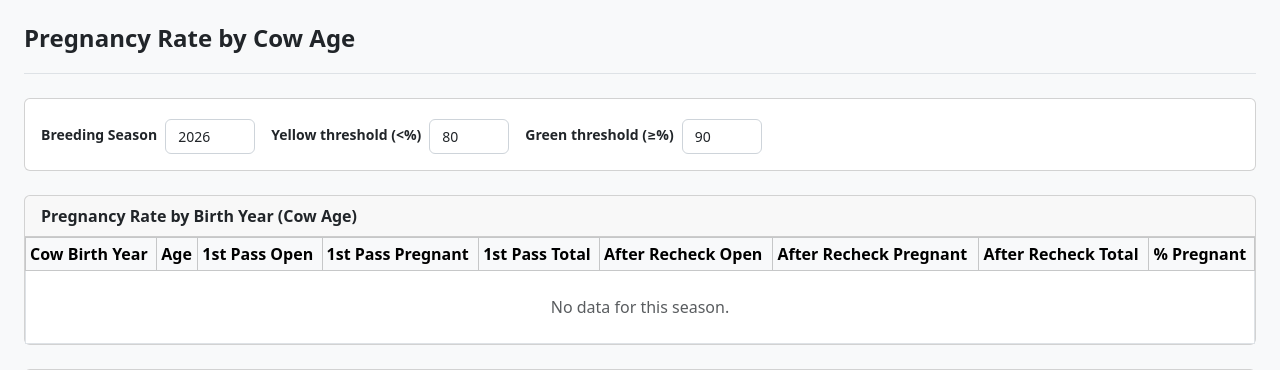
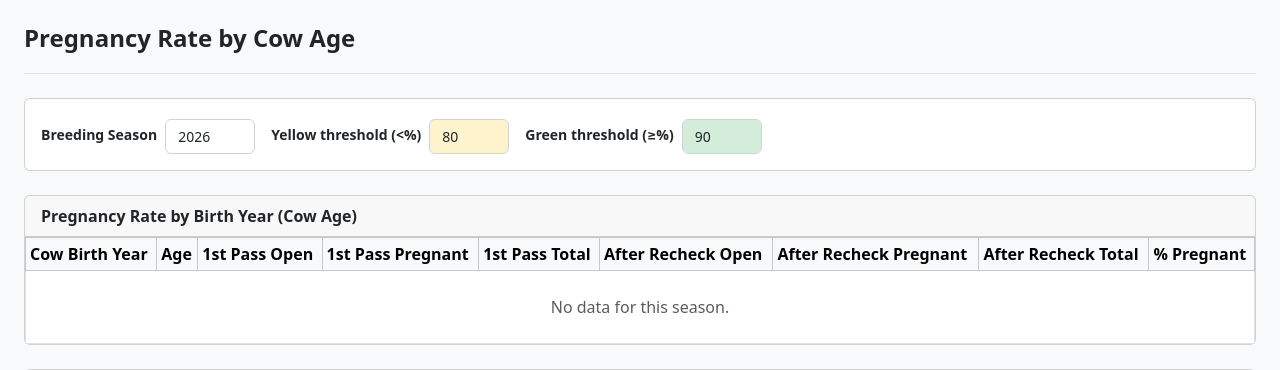
Before and after one commit to pwbryant/ranch-tools-application, a Django app: page /pregchecks/report-5/ in a window 1280 px wide. Shown: the part 56-426 px from the top of the page. Run offline with Django 4.2, Linux system fonts and the light colour scheme; data comes from the database, SQL or seed files in the repository; data that the repository does not hold is empty.

Commit message:
add threshold colors to threshold inputs on reports

```diff
--- a/django_project/ranch_tools/templates/preg_check/report-5.html
+++ b/django_project/ranch_tools/templates/preg_check/report-5.html
@@ -24,14 +24,14 @@
             <div class="col-auto">
                 <div class="d-flex align-items-center gap-2">
                     <label for="low_threshold" class="form-label fw-semibold small mb-0 text-nowrap">Yellow threshold (&lt;%)</label>
-                    <input type="number" class="form-control form-control-sm d-inline-block" id="low_threshold"
+                    <input type="number" class="form-control form-control-sm d-inline-block low-pct" id="low_threshold"
                            name="low_threshold" value="{{ low_threshold }}" min="0" max="100" style="width:80px">
                 </div>
             </div>
             <div class="col-auto">
                 <div class="d-flex align-items-center gap-2">
                     <label for="high_threshold" class="form-label fw-semibold small mb-0 text-nowrap">Green threshold (&ge;%)</label>
-                    <input type="number" class="form-control form-control-sm d-inline-block" id="high_threshold"
+                    <input type="number" class="form-control form-control-sm d-inline-block high-pct" id="high_threshold"
                            name="high_threshold" value="{{ high_threshold }}" min="0" max="100" style="width:80px">
                 </div>
             </div>
--- a/django_project/ranch_tools/templates/preg_check/rolling-average-report.html
+++ b/django_project/ranch_tools/templates/preg_check/rolling-average-report.html
@@ -29,14 +29,14 @@
             <div class="col-auto">
                 <div class="d-flex align-items-center gap-2">
                     <label for="low_threshold" class="form-label fw-semibold small mb-0 text-nowrap">Yellow threshold (&lt;%)</label>
-                    <input type="number" class="form-control form-control-sm" id="low_threshold"
+                    <input type="number" class="form-control form-control-sm low-pct" id="low_threshold"
                            name="low_threshold" value="{{ low_threshold }}" min="0" max="100" step="0.1" style="width:80px">
                 </div>
             </div>
             <div class="col-auto">
                 <div class="d-flex align-items-center gap-2">
                     <label for="high_threshold" class="form-label fw-semibold small mb-0 text-nowrap">Green threshold (&ge;%)</label>
-                    <input type="number" class="form-control form-control-sm" id="high_threshold"
+                    <input type="number" class="form-control form-control-sm high-pct" id="high_threshold"
                            name="high_threshold" value="{{ high_threshold }}" min="0" max="100" step="0.1" style="width:80px">
                 </div>
             </div>
```
